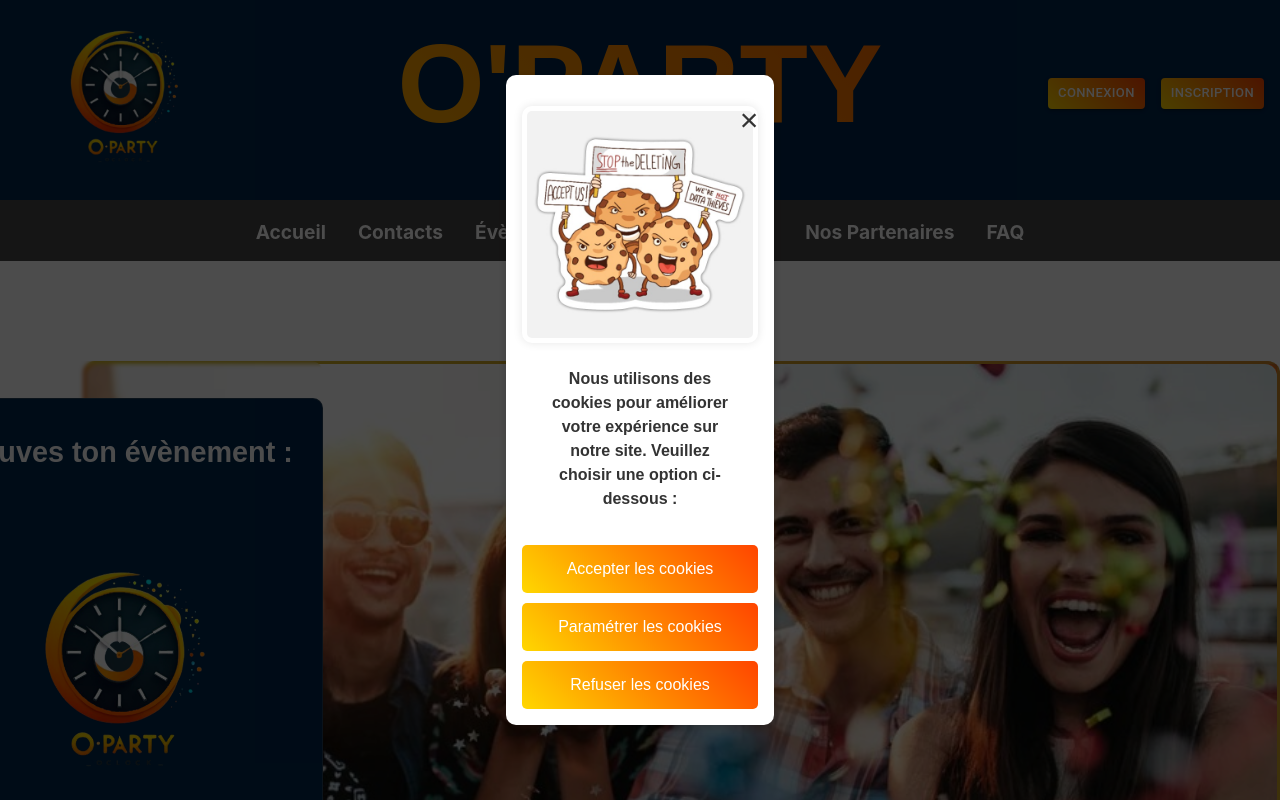
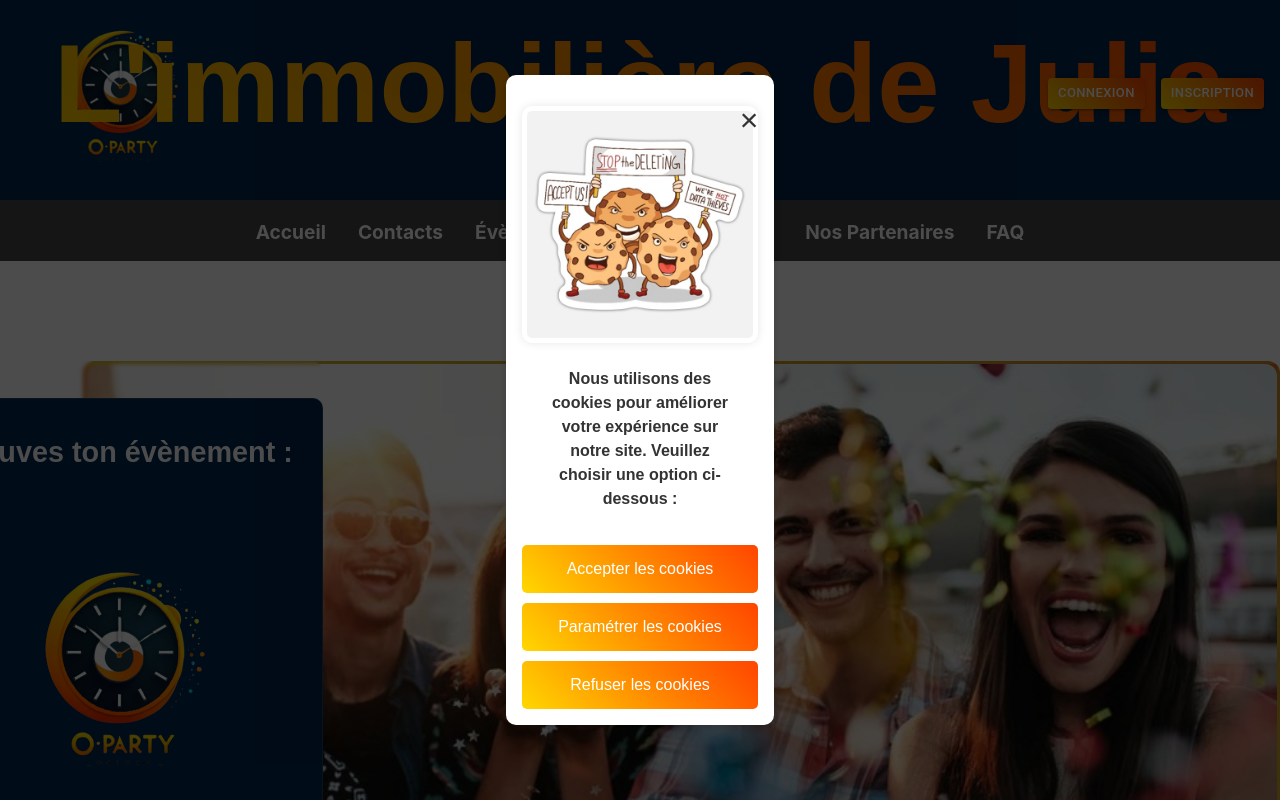
Before and after one commit to noeplantier/Immobiliere-de-Julia, a React (Vite) app: page / in a window 1280 px wide. Shown: the top 800 px of the page. Built offline with nearby package versions, Linux system fonts and the light colour scheme; no server answers; a web font is replaced by a local one.

Commit message:
New template pasting

```diff
--- a/src/layouts/Header/index.tsx
+++ b/src/layouts/Header/index.tsx
@@ -46,7 +46,7 @@ function Header() {
   return (
     <>
       <header className="header">
-        <h1 className="header_title">O'PARTY</h1>
+        <h1 className="header_title">L'immobilière de Julia</h1>
         <div className="header_logo_oparty">
           <Link to="/">
             <img src={logo} alt="O'Party Logo" />
```
Also changed, not shown: public/manifest.json.
